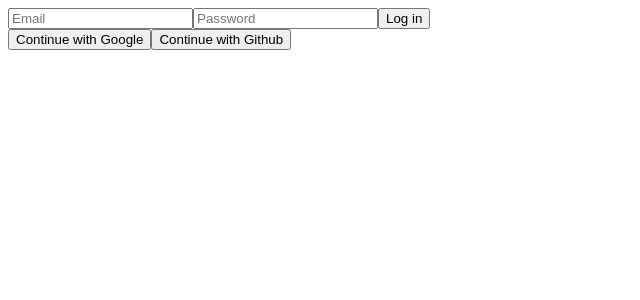
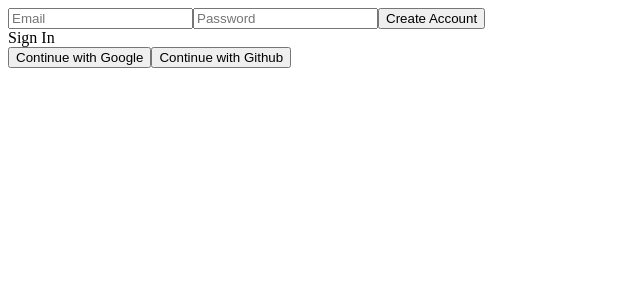
Before and after one commit to DdooBuggy/twitter-clone, a React (Create React App) app: page / in a window 1280 px wide. Shown: the top 300 px of the page, without its empty margins (0-640 px from the left). Built offline with nearby package versions, Linux system fonts and the light colour scheme; no server answers.

Commit message:
create account and log in with email

```diff
--- a/src/components/App.js
+++ b/src/components/App.js
@@ -1,21 +1,23 @@
-import React, { useState } from "react";
+import React, { useEffect, useState } from "react";
 import { fbase } from "../fbase";
 import { getAuth, onAuthStateChanged } from "firebase/auth";
 import Router from "./Router";
 
 const App = () => {
+  const [init, setInit] = useState(false);
   const [isLoggedIn, setIsLoggedIn] = useState(false);
   const auth = getAuth();
+  useEffect(() => {
     onAuthStateChanged(auth, (user) => {
       if (user) {
         setIsLoggedIn(true);
-      const uid = user.uid;
-      console.log(user);
       } else {
         setIsLoggedIn(false);
       }
+      setInit(true);
     });
-  return <Router isLoggedIn={isLoggedIn} />;
+  }, []);
+  return <>{init ? <Router isLoggedIn={isLoggedIn} /> : "Loading..."}</>;
 };
 
 export default App;
--- a/src/routes/Auth.js
+++ b/src/routes/Auth.js
@@ -1,11 +1,16 @@
 import React, { useState } from "react";
-import { getAuth, createUserWithEmailAndPassword } from "firebase/auth";
+import {
+  getAuth,
+  createUserWithEmailAndPassword,
+  signInWithEmailAndPassword,
+} from "firebase/auth";
 
 const Auth = () => {
   const auth = getAuth();
   const [email, setEmail] = useState("");
   const [password, setPassword] = useState("");
   const [newAccount, setNewAccount] = useState(true);
+  const [error, setError] = useState("");
   const onChange = (event) => {
     const {
       target: { name, value },
@@ -19,16 +24,24 @@ const Auth = () => {
   const onSubmit = async (event) => {
     event.preventDefault();
     try {
-      const userCredential = await createUserWithEmailAndPassword(
-        auth,
-        email,
-        password
-      );
-      console.log(userCredential.user);
+      if (newAccount) {
+        const userCredential = await createUserWithEmailAndPassword(
+          auth,
+          email,
+          password
+        );
+      } else {
+        const userCredential = await signInWithEmailAndPassword(
+          auth,
+          email,
+          password
+        );
+      }
     } catch (error) {
-      console.log(error);
+      setError(error.message);
     }
   };
+  const toggleAccount = () => setNewAccount((prev) => !prev);
   return (
     <div>
       <form onSubmit={onSubmit}>
@@ -48,8 +61,12 @@ const Auth = () => {
           value={password}
           onChange={onChange}
         />
-        <input type="submit" value="Log in" />
+        <input type="submit" value={newAccount ? "Create Account" : "Log in"} />
       </form>
+      <div>{error}</div>
+      <div onClick={toggleAccount}>
+        {newAccount ? "Sign In" : "Create Account"}
+      </div>
       <div>
         <button>Continue with Google</button>
         <button>Continue with Github</button>
```
Lines whose indentation alone changed are shown as unchanged.
